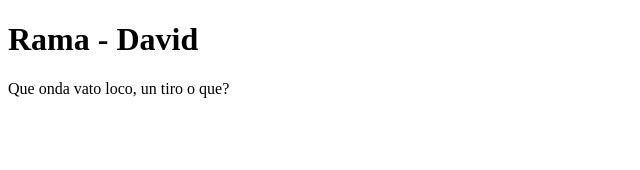
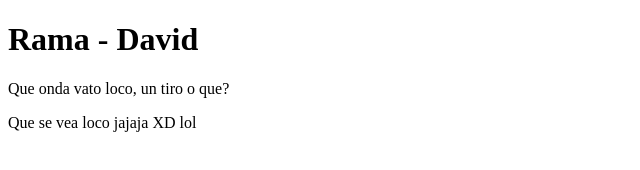
Before and after one commit to blackzero777/prueba, a plain HTML site: page index.html in a window 1280 px wide. Shown: the whole page, without its empty margins (0-640 px from the left). Drawn offline with Linux system fonts and the light colour scheme.

Commit message:
Este es un commit a la rama llamada rama_luis agregando un nuevo parrafo

```diff
--- a/index.html
+++ b/index.html
@@ -10,6 +10,8 @@
 <body>
     <h1>Rama - David </h1>
     <p>Que onda vato loco, un tiro o que?</p>
+
+    <p>Que se vea loco jajaja XD  lol</p>
 </body>
 
 </html>
```
